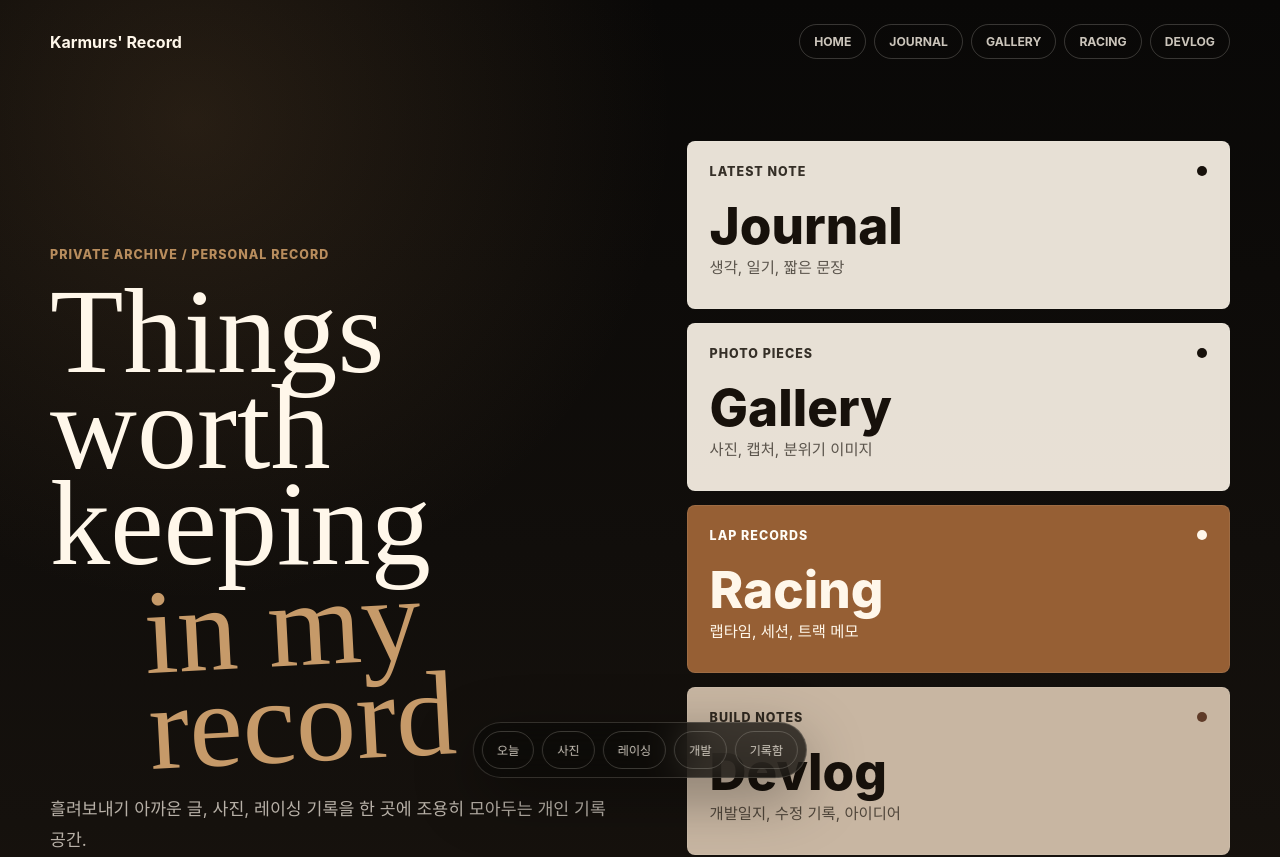
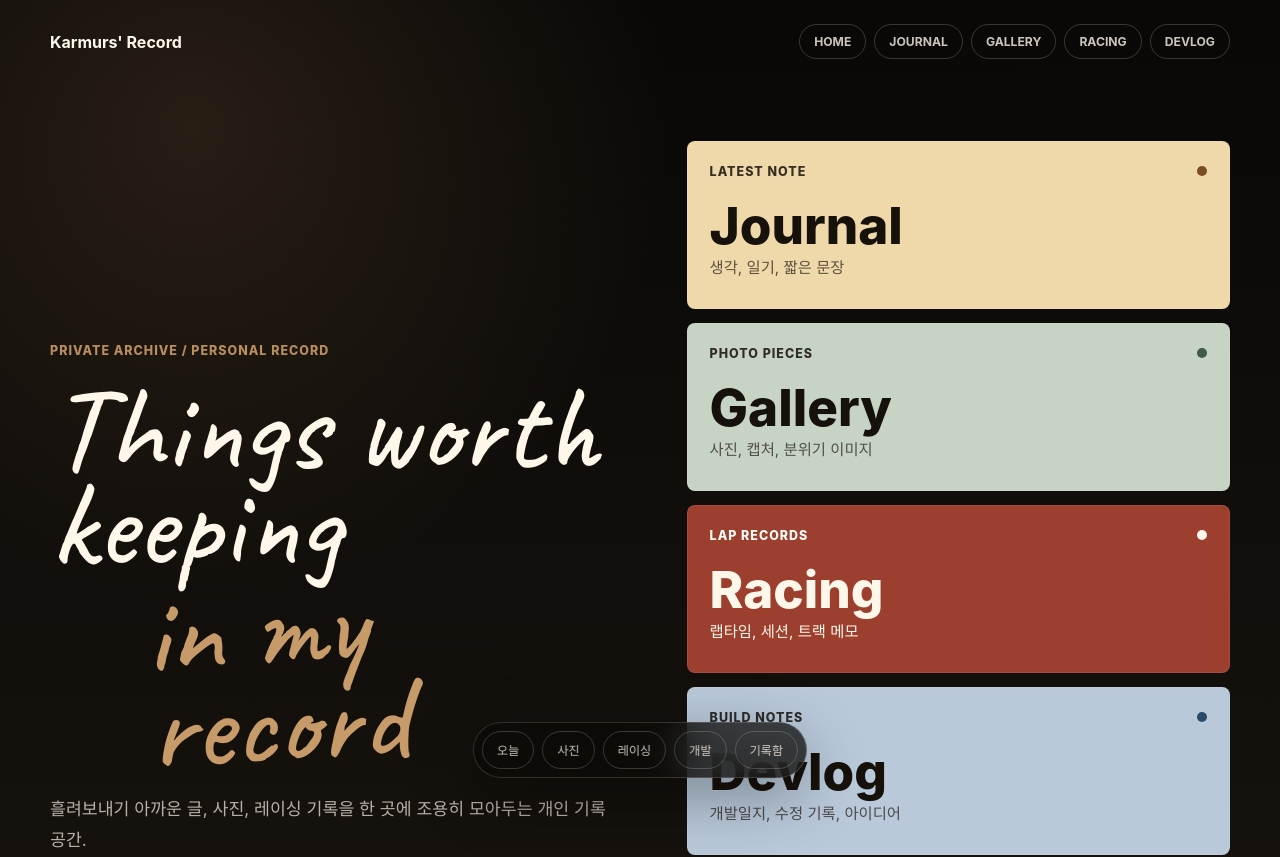
Before and after one commit to karmurs/karmurs-record, a React (Vite) app: page / in a window 1280 px wide. Shown: the top 857 px of the page. Built offline with nearby package versions, Linux system fonts and the light colour scheme.

Commit message:
fix: polish cards and browser history

```diff
--- a/src/App.tsx
+++ b/src/App.tsx
@@ -1,4 +1,4 @@
-import { useState } from 'react';
+import { useCallback, useEffect, useState } from 'react';
 import type { RecordType } from './data/records';
 import HomePage from './pages/HomePage';
 import RecordDetailPage from './pages/RecordDetailPage';
@@ -9,16 +9,44 @@ export type View =
   | { name: 'section'; section: RecordType }
   | { name: 'detail'; recordId: string };
 
+type HistoryState = {
+  view?: View;
+};
+
+function getInitialView(): View {
+  const state = window.history.state as HistoryState | null;
+  return state?.view ?? { name: 'home' };
+}
+
 export default function App() {
-  const [view, setView] = useState<View>({ name: 'home' });
+  const [view, setView] = useState<View>(getInitialView);
+
+  useEffect(() => {
+    if (!(window.history.state as HistoryState | null)?.view) {
+      window.history.replaceState({ view }, '', window.location.href);
+    }
+
+    const handlePopState = (event: PopStateEvent) => {
+      const nextState = event.state as HistoryState | null;
+      setView(nextState?.view ?? { name: 'home' });
+    };
+
+    window.addEventListener('popstate', handlePopState);
+    return () => window.removeEventListener('popstate', handlePopState);
+  }, []);
+
+  const navigate = useCallback((nextView: View) => {
+    setView(nextView);
+    window.history.pushState({ view: nextView }, '', window.location.href);
+  }, []);
 
   if (view.name === 'section') {
-    return <SectionPage onNavigate={setView} section={view.section} />;
+    return <SectionPage onNavigate={navigate} section={view.section} />;
   }
 
   if (view.name === 'detail') {
-    return <RecordDetailPage onNavigate={setView} recordId={view.recordId} />;
+    return <RecordDetailPage onNavigate={navigate} recordId={view.recordId} />;
   }
 
-  return <HomePage onNavigate={setView} />;
+  return <HomePage onNavigate={navigate} />;
 }
--- a/src/styles.css
+++ b/src/styles.css
@@ -1,3 +1,5 @@
+@import url("https://fonts.googleapis.com/css2?family=Caveat:wght@500;600&display=swap");
+
 :root {
   color: #f6efe3;
   background: #090807;
@@ -151,7 +153,7 @@ button {
 .script-title {
   color: #fff7ea;
   display: grid;
-  font-family: "Segoe Script", "Brush Script MT", cursive;
+  font-family: "Caveat", "Segoe Script", "Brush Script MT", cursive;
   font-size: clamp(4.2rem, 9.4vw, 8.35rem);
   font-weight: 400;
   line-height: 0.8;
@@ -188,10 +190,10 @@ button {
 }
 
 .primary-card {
-  background: rgba(246, 239, 227, 0.94);
+  background: var(--card-bg, rgba(246, 239, 227, 0.94));
   border: 1px solid rgba(255, 255, 255, 0.08);
   border-radius: 8px;
-  color: #17110b;
+  color: var(--card-fg, #17110b);
   cursor: pointer;
   display: grid;
   font: inherit;
@@ -207,7 +209,7 @@ button {
 }
 
 .primary-card::after {
-  background: #17110b;
+  background: var(--card-dot, #17110b);
   border-radius: 999px;
   content: "";
   height: 10px;
@@ -218,7 +220,7 @@ button {
 }
 
 .primary-card:hover {
-  background: #fff7ea;
+  background: var(--card-hover, #fff7ea);
   transform: translateY(-4px);
 }
 
@@ -230,14 +232,29 @@ button {
 }
 
 .primary-card > span:last-child {
-  color: rgba(23, 17, 11, 0.68);
+  color: var(--card-muted, rgba(23, 17, 11, 0.68));
   font-size: 0.96rem;
   line-height: 1.5;
 }
 
+.primary-card-journal {
+  --card-bg: #efd8aa;
+  --card-dot: #7a4d21;
+  --card-hover: #f7e5bd;
+}
+
+.primary-card-gallery {
+  --card-bg: #c8d4c3;
+  --card-dot: #3e5a49;
+  --card-hover: #d7e0d3;
+}
+
 .primary-card-racing {
-  background: #965f34;
-  color: #fff7ea;
+  --card-bg: #9d3f2f;
+  --card-dot: #fff7ea;
+  --card-fg: #fff7ea;
+  --card-hover: #b14b38;
+  --card-muted: rgba(255, 247, 234, 0.78);
 }
 
 .primary-card-racing > span:last-child {
@@ -253,11 +270,13 @@ button {
 }
 
 .primary-card-devlog {
-  background: #c8b6a2;
+  --card-bg: #b9c9da;
+  --card-dot: #284b67;
+  --card-hover: #cad7e3;
 }
 
 .primary-card-devlog::after {
-  background: #5f3b28;
+  background: var(--card-dot);
 }
 
 .discovery-row {
@@ -374,7 +393,7 @@ button {
 }
 
 .record-card {
-  background: rgba(246, 239, 227, 0.94);
+  background: var(--record-bg, rgba(246, 239, 227, 0.94));
   border: 1px solid rgba(255, 255, 255, 0.08);
   border-radius: 8px;
   color: #17110b;
@@ -391,21 +410,29 @@ button {
 
 .record-card:hover,
 .record-card:focus-visible {
-  background: #fff7ea;
+  background: var(--record-hover, #fff7ea);
   transform: translateY(-4px);
 }
 
+.record-card-warm {
+  --record-bg: #efd8aa;
+  --record-hover: #f7e5bd;
+}
+
 .record-card-racing {
-  background: #965f34;
+  --record-bg: #9d3f2f;
+  --record-hover: #b14b38;
   color: #fff7ea;
 }
 
 .record-card-mono {
-  background: #d7d0c5;
+  --record-bg: #c8d4c3;
+  --record-hover: #d7e0d3;
 }
 
 .record-card-dev {
-  background: #c8b6a2;
+  --record-bg: #b9c9da;
+  --record-hover: #cad7e3;
 }
 
 .record-card time,
```
Also changed, not shown: 1 other file (tests, documents, lock files or other folders).
